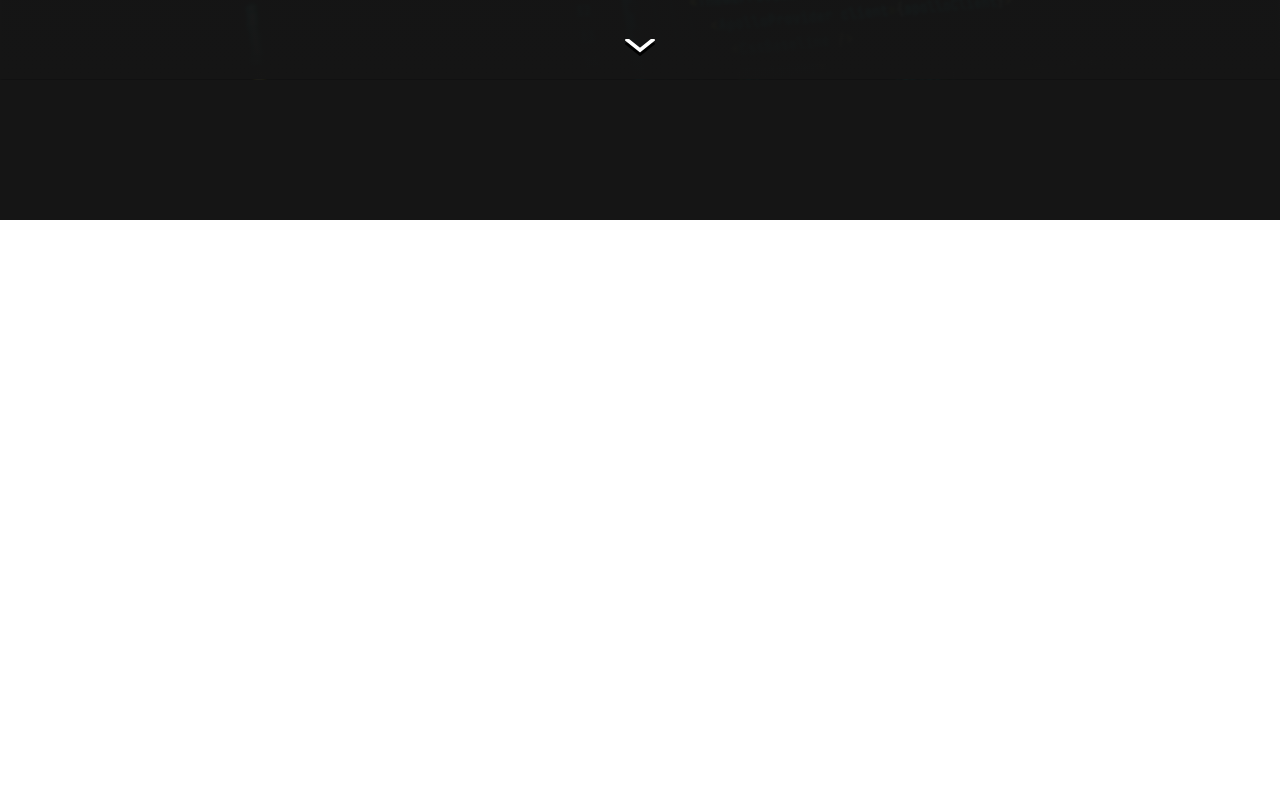
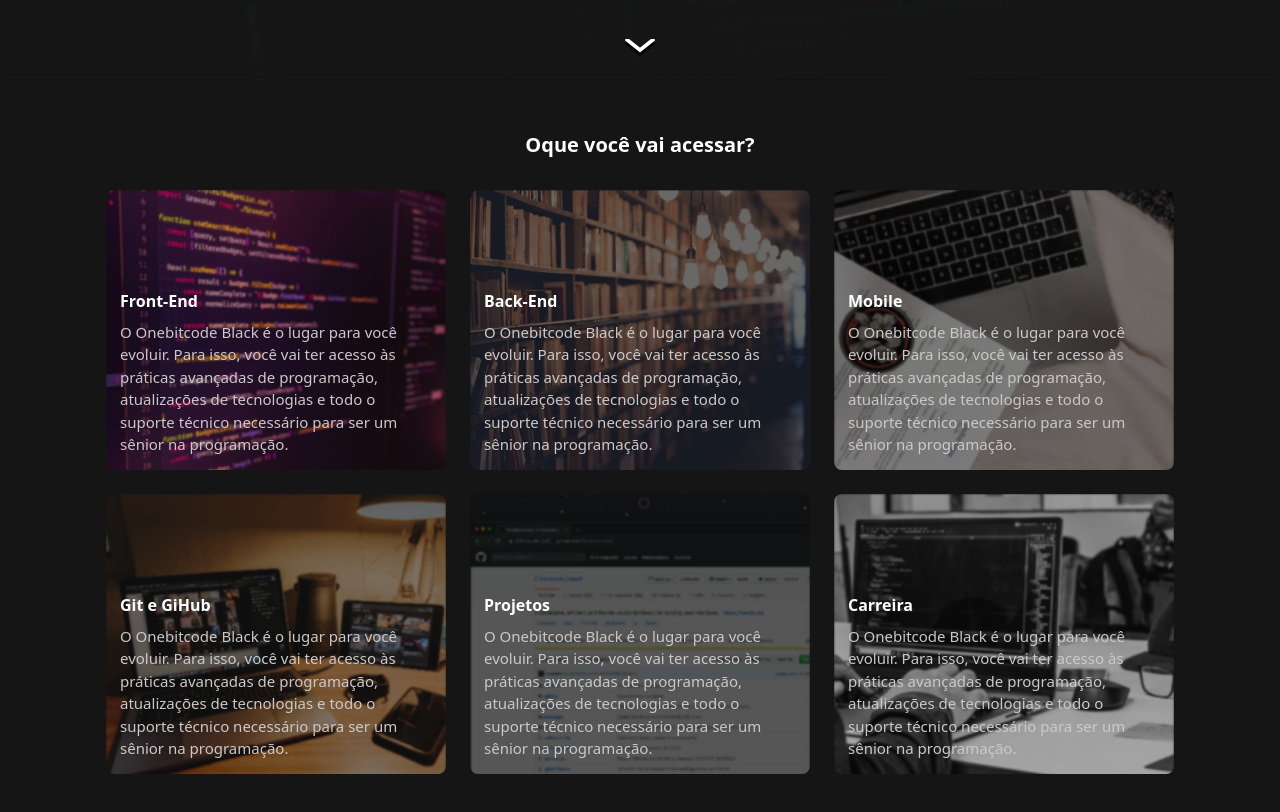
Before and after one commit to piazin/onebitflix_web, a Next.js app: page / in a window 1280 px wide. Shown: the part 580-1392 px from the top of the page. Before the commit the page ends 800 px from the top, so only its background shows below. Built offline with nearby package versions, Linux system fonts and the light colour scheme.

Commit message:
feat(CardSection): create cards section

```diff
--- a/pages/index.tsx
+++ b/pages/index.tsx
@@ -2,6 +2,7 @@
 import styles from '../styles/HomeNoAuth.module.scss';
 import HeaderNoAuth from '../src/components/HomeNoAuth/HeaderNotAuth';
 import { PresentationSection } from '../src/components/HomeNoAuth/PresentationSection';
+import { CardsSection } from '../src/components/HomeNoAuth/CardsSection';
 
 const HomeNoAuth = () => {
   return (
@@ -20,6 +21,7 @@
           <HeaderNoAuth />
           <PresentationSection />
         </div>
+        <CardsSection />
       </main>
     </>
   );
--- /dev/null
+++ b/src/components/HomeNoAuth/CardsSection/index.tsx
@@ -0,0 +1,66 @@
+import { Container } from 'reactstrap';
+import styles from './styles.module.scss';
+
+export const CardsSection = () => {
+  return (
+    <>
+      <p className={styles.sectionTitle}>Oque você vai acessar?</p>
+      <Container className="d-flex flex-wrap justify-content-center gap-4 pb-5">
+        <div className={styles.card1}>
+          <p className={styles.cardTitle}>Front-End</p>
+          <p className={styles.cardDescription}>
+            O Onebitcode Black é o lugar para você evoluir. Para isso, você vai
+            ter acesso às práticas avançadas de programação, atualizações de
+            tecnologias e todo o suporte técnico necessário para ser um sênior
+            na programação.
+          </p>
+        </div>
+        <div className={styles.card2}>
+          <p className={styles.cardTitle}>Back-End</p>
+          <p className={styles.cardDescription}>
+            O Onebitcode Black é o lugar para você evoluir. Para isso, você vai
+            ter acesso às práticas avançadas de programação, atualizações de
+            tecnologias e todo o suporte técnico necessário para ser um sênior
+            na programação.
+          </p>
+        </div>
+        <div className={styles.card3}>
+          <p className={styles.cardTitle}>Mobile</p>
+          <p className={styles.cardDescription}>
+            O Onebitcode Black é o lugar para você evoluir. Para isso, você vai
+            ter acesso às práticas avançadas de programação, atualizações de
+            tecnologias e todo o suporte técnico necessário para ser um sênior
+            na programação.
+          </p>
+        </div>
+        <div className={styles.card4}>
+          <p className={styles.cardTitle}>Git e GiHub</p>
+          <p className={styles.cardDescription}>
+            O Onebitcode Black é o lugar para você evoluir. Para isso, você vai
+            ter acesso às práticas avançadas de programação, atualizações de
+            tecnologias e todo o suporte técnico necessário para ser um sênior
+            na programação.
+          </p>
+        </div>
+        <div className={styles.card5}>
+          <p className={styles.cardTitle}>Projetos</p>
+          <p className={styles.cardDescription}>
+            O Onebitcode Black é o lugar para você evoluir. Para isso, você vai
+            ter acesso às práticas avançadas de programação, atualizações de
+            tecnologias e todo o suporte técnico necessário para ser um sênior
+            na programação.
+          </p>
+        </div>
+        <div className={styles.card6}>
+          <p className={styles.cardTitle}>Carreira</p>
+          <p className={styles.cardDescription}>
+            O Onebitcode Black é o lugar para você evoluir. Para isso, você vai
+            ter acesso às práticas avançadas de programação, atualizações de
+            tecnologias e todo o suporte técnico necessário para ser um sênior
+            na programação.
+          </p>
+        </div>
+      </Container>
+    </>
+  );
+};
--- /dev/null
+++ b/src/components/HomeNoAuth/CardsSection/styles.module.scss
@@ -0,0 +1,70 @@
+@import '../../../../styles/colors.module.scss';
+
+.sectionTitle {
+  font-size: 20px;
+  font-weight: bold;
+  text-align: center;
+  margin: 50px 0px 30px 0px;
+}
+
+.card {
+  width: 340px;
+  height: 280px;
+  border-radius: 8px;
+  padding: 14px;
+  background-size: cover;
+  display: flex;
+  flex-direction: column;
+  justify-content: flex-end;
+  transition: 0.3s;
+
+  .cardTitle {
+    font-weight: bold;
+    margin-bottom: 8px;
+    transition: 0.3s;
+  }
+
+  .cardDescription {
+    font-size: 15px;
+    color: $lightGray;
+  }
+
+  &:hover {
+    transform: scale(1.03);
+
+    .cardTitle {
+      font-size: 18px;
+      margin-left: 8px;
+    }
+  }
+}
+
+.card1 {
+  @extend .card;
+  background-image: url('../../../../public/homeNoAuth/imgFrontend.png');
+}
+
+.card2 {
+  @extend .card;
+  background-image: url('../../../../public/homeNoAuth/imgBackend.png');
+}
+
+.card3 {
+  @extend .card;
+  background-image: url('../../../../public/homeNoAuth/imgMobile.png');
+}
+
+.card4 {
+  @extend .card;
+  background-image: url('../../../../public/homeNoAuth/imgGit.png');
+}
+
+.card5 {
+  @extend .card;
+  background-image: url('../../../../public/homeNoAuth/imgProjects.png');
+}
+
+.card6 {
+  @extend .card;
+  background-image: url('../../../../public/homeNoAuth/imgCareer.png');
+}
```
